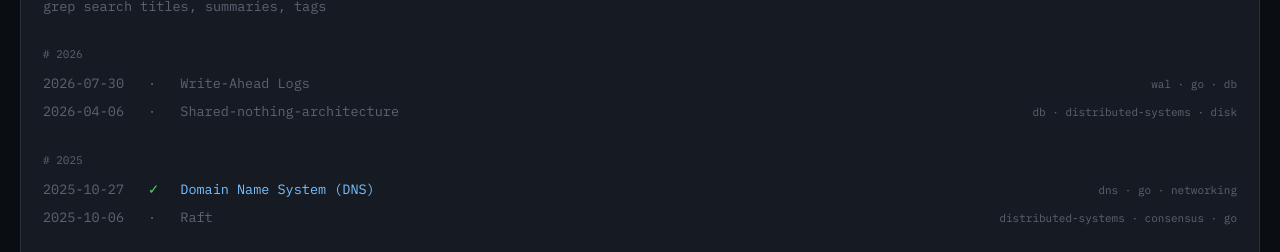
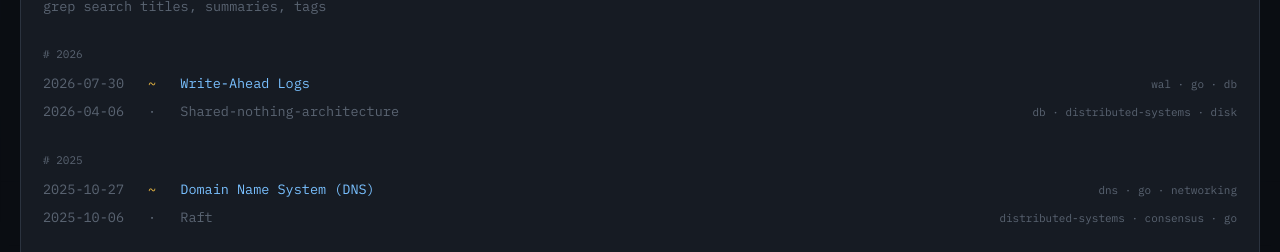
Before and after one commit to tdadadavid/portfolio, a Next.js app: page /blog in a window 1280 px wide. Shown: the part 139-391 px from the top of the page. Built offline with nearby package versions, Linux system fonts and the light colour scheme.

Commit message:
Mark DNS and WAL posts as in progress

```diff
--- a/meta/blog.meta.ts
+++ b/meta/blog.meta.ts
@@ -21,7 +21,7 @@ export const blogMetadata: Record<string, BlogMetadata> = {
         year: '2025',
         slug: 'dns-server-in-go',
         tags: ['dns', 'go', 'networking', 'protocols'],
-        status: 'done',
+        status: 'in-progress',
     },
     'wal': {
       title: 'Write-Ahead Logs',
@@ -31,7 +31,7 @@ export const blogMetadata: Record<string, BlogMetadata> = {
       year: '2026',
       slug: 'wal',
       tags: ['wal', 'go', 'db', 'storage', 'distributed-systems'],
-      status: 'draft'
+      status: 'in-progress'
     },
     'SNA': {
       'title': "Shared-nothing-architecture",
```
